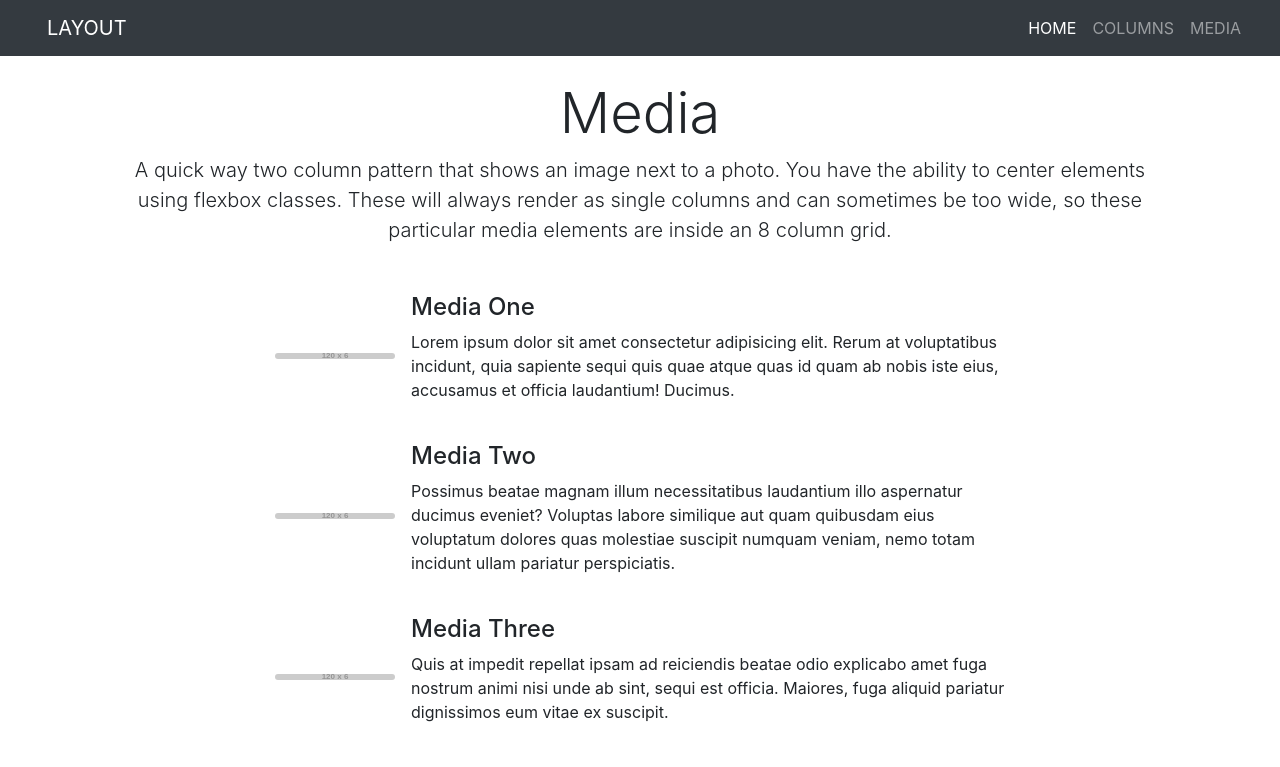
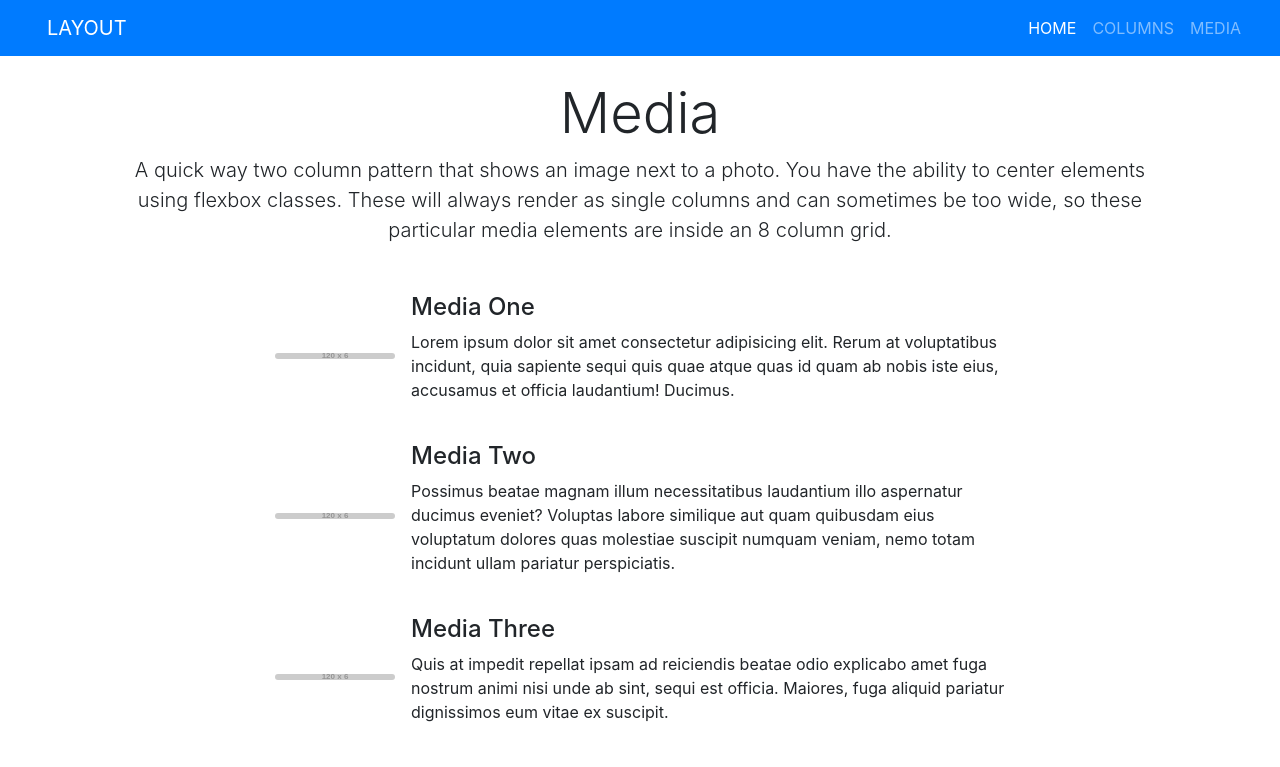
Before and after one commit to abemartinian/certification_training, a plain HTML site: page docs/media.html in a window 1280 px wide. Drawn offline with nearby package versions, Linux system fonts and the light colour scheme; placeholder pictures from the web are drawn by us.

Commit message:
change colors to blue background

```diff
--- a/docs/media.html
+++ b/docs/media.html
@@ -13,9 +13,9 @@
     <title>Layouts</title>
   </head>
 
-  <body class="bg-dark">
+  <body class="bg-primary">
     <header id="page-hero" class="d-flex flex-column align-content-between">
-      <nav class="navbar navbar-expand-md bg-dark navbar-dark text-uppercase">
+      <nav class="navbar navbar-expand-md bg-primary navbar-dark text-uppercase">
         <div class="container-fluid">
           <button
             type="button"
```
Also changed, not shown: docs/columns.html (+2 -2 lines), docs/index.html (+4 -3 lines).
